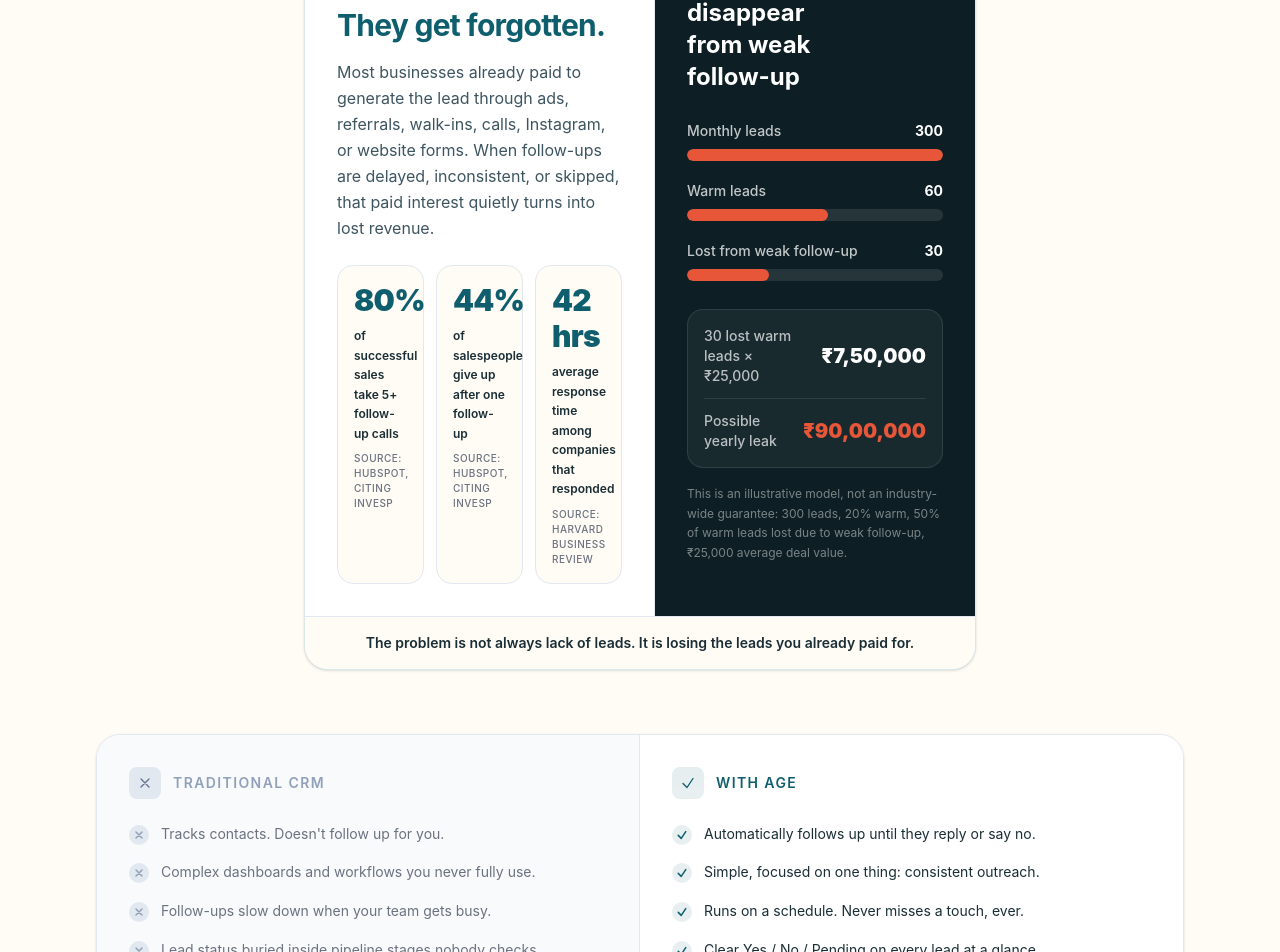
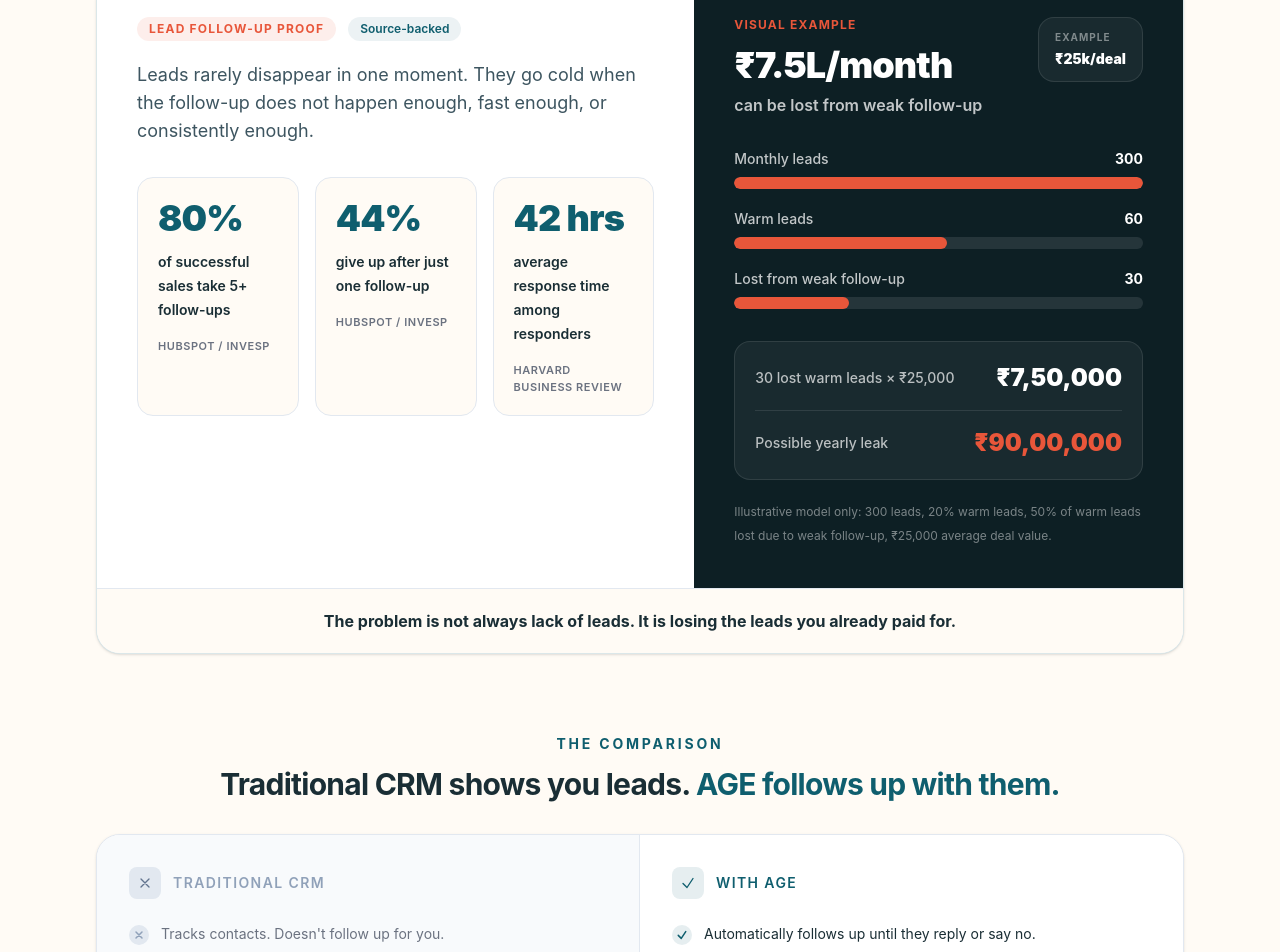
Before and after one commit to Pratham0-7/AutoGrowEcoFrontend, a React (Vite) app: page / in a window 1280 px wide. Shown: the part 2260-3212 px from the top of the page. Built offline with nearby package versions, Linux system fonts and the light colour scheme; no server answers.

Commit message:
updated why page

```diff
--- a/src/components/WhyPage.jsx
+++ b/src/components/WhyPage.jsx
@@ -9,7 +9,7 @@ const useInView = (threshold = 0.15) => {
       ([entry]) => {
         if (entry.isIntersecting) setInView(true);
       },
-      { threshold },
+      { threshold }
     );
 
     if (ref.current) observer.observe(ref.current);
@@ -29,49 +29,49 @@ const oldWay = [
 const ageWay = [
   "Automatically follows up until they reply or say no.",
   "Simple, focused on one thing: consistent outreach.",
-  "Runs on a schedule. Never misses a touch, ever.",
+  "Runs on a schedule. Never misses a touch.",
   "Clear Yes / No / Pending on every lead at a glance.",
 ];
 
 const proofStats = [
   {
     value: "80%",
-    label: "of successful sales take 5+ follow-up calls",
-    source: "HubSpot, citing Invesp",
+    label: "of successful sales take 5+ follow-ups",
+    source: "HubSpot / Invesp",
     url: "https://blog.hubspot.com/sales/sales-statistics",
   },
   {
     value: "44%",
-    label: "of salespeople give up after one follow-up",
-    source: "HubSpot, citing Invesp",
+    label: "give up after just one follow-up",
+    source: "HubSpot / Invesp",
     url: "https://blog.hubspot.com/sales/sales-statistics",
   },
   {
     value: "42 hrs",
-    label: "average response time among companies that responded",
+    label: "average response time among responders",
     source: "Harvard Business Review",
     url: "https://hbr.org/2011/03/the-short-life-of-online-sales-leads",
   },
 ];
 
-const lossExample = [
-  { label: "Monthly leads", value: 300, display: "300", width: "100%" },
-  { label: "Warm leads", value: 60, display: "60", width: "55%" },
-  { label: "Lost from weak follow-up", value: 30, display: "30", width: "32%" },
+const lossFlow = [
+  { label: "Monthly leads", value: "300", width: "100%" },
+  { label: "Warm leads", value: "60", width: "52%" },
+  { label: "Lost from weak follow-up", value: "30", width: "28%" },
 ];
 
 const WhyAGE = () => {
   const [headerRef, headerInView] = useInView(0.2);
   const [proofRef, proofInView] = useInView(0.1);
-  const [cardRef, cardInView] = useInView(0.1);
+  const [comparisonRef, comparisonInView] = useInView(0.1);
   const [featRef, featInView] = useInView(0.1);
 
   return (
-    <section className="relative bg-[#FFFBF5] py-24 sm:py-32">
+    <section className="relative bg-[#FFFBF5] py-20 sm:py-28">
       <div className="absolute top-0 left-0 right-0 h-px bg-linear-to-r from-transparent via-slate-200 to-transparent" />
 
       <div className="mx-auto max-w-6xl px-4 sm:px-6 lg:px-8">
-        {/* Header */}
+        {/* Main heading */}
         <div
           ref={headerRef}
           style={{
@@ -79,7 +79,7 @@ const WhyAGE = () => {
             transform: headerInView ? "translateY(0)" : "translateY(24px)",
             transition: "opacity 0.7s ease, transform 0.7s ease",
           }}
-          className="mx-auto max-w-2xl text-center"
+          className="mx-auto max-w-3xl text-center"
         >
           <div className="inline-flex items-center gap-2 rounded-full border border-[#0F5E6E]/20 bg-[#0F5E6E]/5 px-4 py-1.5 text-sm font-medium text-[#0F5E6E]">
             <svg
@@ -98,18 +98,28 @@ const WhyAGE = () => {
             Why AGE
           </div>
 
-          {/* Lead loss proof section */}
-
-          <h2 className="mt-16 text-4xl font-bold tracking-tight text-[#1A2E35] sm:text-5xl">
+          <h2 className="mt-5 text-4xl font-bold tracking-tight text-[#1A2E35] sm:text-5xl">
             AGE isn't a CRM.{" "}
             <span className="text-[#0F5E6E]">It's a closer.</span>
           </h2>
 
           <p className="mt-4 text-lg text-[#6B7280]">
-            Traditional CRMs help you organize leads. AGE helps you convert
-            them.
+            Traditional CRMs help you organize leads. AGE helps you convert them.
           </p>
+        </div>
 
+        {/* THE HIDDEN LEAK heading */}
+        <div className="mt-16 text-center sm:mt-20">
+          <p className="text-sm font-bold uppercase tracking-[0.2em] text-[#0F5E6E]">
+            The Hidden Leak
+          </p>
+          <h3 className="mt-3 text-2xl font-bold tracking-tight text-[#1A2E35] sm:text-3xl">
+            Most businesses are not only losing leads.
+            <span className="text-[#0F5E6E]"> They are losing revenue already in the pipeline.</span>
+          </h3>
+        </div>
+
+        {/* Hidden leak visual card */}
         <div
           ref={proofRef}
           style={{
@@ -117,82 +127,82 @@ const WhyAGE = () => {
             transform: proofInView ? "translateY(0)" : "translateY(28px)",
             transition: "opacity 0.7s ease 0.1s, transform 0.7s ease 0.1s",
           }}
-            className="mt-10 overflow-hidden rounded-3xl border border-[#0F5E6E]/15 bg-white shadow-sm"
+          className="mt-8 overflow-hidden rounded-3xl border border-[#0F5E6E]/15 bg-white shadow-sm"
         >
-            <div className="grid lg:grid-cols-[1.05fr_0.95fr]">
-              {/* Left: narrative and stats */}
-              <div className="p-6 text-left sm:p-8">
-                <div className="inline-flex rounded-full bg-[#E8563A]/10 px-3 py-1 text-xs font-bold uppercase tracking-widest text-[#E8563A]">
-                  The hidden leak
+          <div className="grid lg:grid-cols-[1.1fr_0.9fr]">
+            {/* Left side */}
+            <div className="p-6 sm:p-8 lg:p-10">
+              <div className="flex flex-wrap items-center gap-3">
+                <span className="rounded-full bg-[#E8563A]/10 px-3 py-1 text-xs font-bold uppercase tracking-widest text-[#E8563A]">
+                  Lead follow-up proof
+                </span>
+                <span className="rounded-full bg-[#0F5E6E]/8 px-3 py-1 text-xs font-semibold text-[#0F5E6E]">
+                  Source-backed
+                </span>
               </div>
 
-                <h3 className="mt-4 text-2xl font-bold tracking-tight text-[#1A2E35] sm:text-3xl">
-                  Leads do not go cold all at once.
-                  <span className="text-[#0F5E6E]"> They get forgotten.</span>
-                </h3>
-
-                <p className="mt-4 text-base leading-relaxed text-[#3D5560]">
-                  Most businesses already paid to generate the lead through ads,
-                  referrals, walk-ins, calls, Instagram, or website forms. When
-                  follow-ups are delayed, inconsistent, or skipped, that paid
-                  interest quietly turns into lost revenue.
+              <p className="mt-5 max-w-2xl text-base leading-7 text-[#3D5560] sm:text-lg">
+                Leads rarely disappear in one moment. They go cold when the
+                follow-up does not happen enough, fast enough, or consistently enough.
               </p>
 
-                <div className="mt-6 grid gap-3 sm:grid-cols-3">
+              <div className="mt-8 grid gap-4 sm:grid-cols-3">
                 {proofStats.map((stat) => (
                   <a
                     key={stat.label}
                     href={stat.url}
                     target="_blank"
                     rel="noreferrer"
-                      className="rounded-2xl border border-slate-200 bg-[#FFFBF5] p-4 transition hover:-translate-y-0.5 hover:border-[#0F5E6E]/30 hover:shadow-sm"
+                    className="rounded-2xl border border-slate-200 bg-[#FFFBF5] p-5 transition hover:-translate-y-0.5 hover:border-[#0F5E6E]/30 hover:shadow-sm"
                   >
-                      <p className="text-3xl font-black tracking-tight text-[#0F5E6E]">
+                    <p className="text-4xl font-black tracking-tight text-[#0F5E6E]">
                       {stat.value}
                     </p>
-                      <p className="mt-2 text-xs font-semibold leading-relaxed text-[#1A2E35]">
+                    <p className="mt-3 text-sm font-semibold leading-6 text-[#1A2E35]">
                       {stat.label}
                     </p>
-                      <p className="mt-2 text-[10px] font-medium uppercase tracking-wider text-[#6B7280]">
-                        Source: {stat.source}
+                    <p className="mt-4 text-[11px] font-semibold uppercase tracking-wider text-[#6B7280]">
+                      {stat.source}
                     </p>
                   </a>
                 ))}
               </div>
             </div>
 
-              {/* Right: graph */}
-              <div className="border-t border-slate-200 bg-[#0D1F24] p-6 text-left sm:p-8 lg:border-l lg:border-t-0">
+            {/* Right side */}
+            <div className="bg-[#0D1F24] p-6 sm:p-8 lg:p-10">
               <div className="flex items-start justify-between gap-4">
                 <div>
                   <p className="text-xs font-bold uppercase tracking-widest text-[#E8563A]">
-                      Revenue leak example
+                    Visual example
                   </p>
-                    <h4 className="mt-2 text-2xl font-bold text-white">
-                      ₹7.5L/month can disappear from weak follow-up
+                  <h4 className="mt-3 text-3xl font-black tracking-tight text-white sm:text-4xl">
+                    ₹7.5L/month
                   </h4>
+                  <p className="mt-2 text-base font-semibold text-white/75">
+                    can be lost from weak follow-up
+                  </p>
                 </div>
 
-                  <div className="rounded-2xl border border-white/10 bg-white/5 px-3 py-2 text-right">
-                    <p className="text-[10px] font-semibold uppercase tracking-wider text-white/50">
+                <div className="rounded-2xl border border-white/10 bg-white/5 px-4 py-3">
+                  <p className="text-[10px] font-bold uppercase tracking-widest text-white/45">
                     Example
                   </p>
-                    <p className="text-sm font-bold text-white">₹25k/deal</p>
+                  <p className="mt-1 text-sm font-black text-white">₹25k/deal</p>
                 </div>
               </div>
 
-                <div className="mt-7 space-y-5">
-                  {lossExample.map((item) => (
+              <div className="mt-8 space-y-5">
+                {lossFlow.map((item) => (
                   <div key={item.label}>
-                      <div className="mb-2 flex items-center justify-between gap-4">
-                        <p className="text-sm font-medium text-white/75">
+                    <div className="mb-2 flex items-center justify-between">
+                      <span className="text-sm font-medium text-white/75">
                         {item.label}
-                        </p>
-                        <p className="text-sm font-bold text-white">
-                          {item.display}
-                        </p>
+                      </span>
+                      <span className="text-sm font-bold text-white">
+                        {item.value}
+                      </span>
                     </div>
-
                     <div className="h-3 overflow-hidden rounded-full bg-white/10">
                       <div
                         className="h-full rounded-full bg-[#E8563A]"
@@ -203,56 +213,62 @@ const WhyAGE = () => {
                 ))}
               </div>
 
-                <div className="mt-7 rounded-2xl border border-white/10 bg-white/5 p-4">
+              <div className="mt-8 rounded-2xl border border-white/10 bg-white/5 p-5">
                 <div className="flex items-center justify-between gap-4">
                   <p className="text-sm font-medium text-white/70">
                     30 lost warm leads × ₹25,000
                   </p>
-                    <p className="text-xl font-black text-white">₹7,50,000</p>
+                  <p className="text-2xl font-black text-white">₹7,50,000</p>
                 </div>
 
-                  <div className="mt-3 h-px bg-white/10" />
+                <div className="my-4 h-px bg-white/10" />
 
-                  <div className="mt-3 flex items-center justify-between gap-4">
+                <div className="flex items-center justify-between gap-4">
                   <p className="text-sm font-medium text-white/70">
                     Possible yearly leak
                   </p>
-                    <p className="text-xl font-black text-[#E8563A]">
-                      ₹90,00,000
+                  <p className="text-2xl font-black text-[#E8563A]">₹90,00,000</p>
+                </div>
+              </div>
+
+              <p className="mt-5 text-xs leading-6 text-white/45">
+                Illustrative model only: 300 leads, 20% warm leads, 50% of warm
+                leads lost due to weak follow-up, ₹25,000 average deal value.
               </p>
             </div>
           </div>
 
-                <p className="mt-4 text-xs leading-relaxed text-white/45">
-                  This is an illustrative model, not an industry-wide guarantee:
-                  300 leads, 20% warm, 50% of warm leads lost due to weak
-                  follow-up, ₹25,000 average deal value.
+          <div className="border-t border-slate-200 bg-[#FFFBF5] px-6 py-5 text-center">
+            <p className="text-sm font-bold text-[#1A2E35] sm:text-base">
+              The problem is not always lack of leads. It is losing the leads you already paid for.
             </p>
           </div>
         </div>
 
-            <div className="border-t border-slate-200 bg-[#FFFBF5] px-6 py-4 text-center sm:px-8">
-              <p className="text-sm font-semibold text-[#1A2E35]">
-                The problem is not always lack of leads. It is losing the leads
-                you already paid for.
+        {/* THE COMPARISON heading */}
+        <div className="mt-16 text-center sm:mt-20">
+          <p className="text-sm font-bold uppercase tracking-[0.2em] text-[#0F5E6E]">
+            The Comparison
           </p>
-            </div>
-          </div>
+          <h3 className="mt-3 text-2xl font-bold tracking-tight text-[#1A2E35] sm:text-3xl">
+            Traditional CRM shows you leads.
+            <span className="text-[#0F5E6E]"> AGE follows up with them.</span>
+          </h3>
         </div>
 
         {/* Comparison card */}
         <div
-          ref={cardRef}
+          ref={comparisonRef}
           style={{
-            opacity: cardInView ? 1 : 0,
-            transform: cardInView ? "translateY(0)" : "translateY(32px)",
+            opacity: comparisonInView ? 1 : 0,
+            transform: comparisonInView ? "translateY(0)" : "translateY(32px)",
             transition: "opacity 0.7s ease 0.15s, transform 0.7s ease 0.15s",
           }}
-          className="mt-16 overflow-hidden rounded-3xl border border-slate-200 shadow-sm"
+          className="mt-8 overflow-hidden rounded-3xl border border-slate-200 bg-white shadow-sm"
         >
           <div className="grid sm:grid-cols-2">
             {/* Old way */}
-            <div className="border-b border-slate-200 bg-slate-50 p-8 sm:border-b-0 sm:border-r">
+            <div className="border-b border-slate-200 bg-slate-50 p-6 sm:border-b-0 sm:border-r sm:p-8">
               <div className="mb-6 flex items-center gap-3">
                 <div className="flex h-8 w-8 items-center justify-center rounded-lg bg-slate-200">
                   <svg
@@ -301,7 +317,7 @@ const WhyAGE = () => {
             </div>
 
             {/* AGE way */}
-            <div className="bg-white p-8">
+            <div className="bg-white p-6 sm:p-8">
               <div className="mb-6 flex items-center gap-3">
                 <div className="flex h-8 w-8 items-center justify-center rounded-lg bg-[#0F5E6E]/10">
                   <svg
@@ -350,8 +366,7 @@ const WhyAGE = () => {
             </div>
           </div>
 
-          {/* Bottom bar */}
-          <div className="border-t border-slate-200 bg-[#0F5E6E] px-8 py-4 text-center">
+          <div className="border-t border-slate-200 bg-[#0F5E6E] px-6 py-4 text-center">
             <p className="text-sm font-medium text-white">
               AGE replaces the follow-up part of your CRM and actually does it.
             </p>
```
Lines whose indentation alone changed are shown as unchanged.
